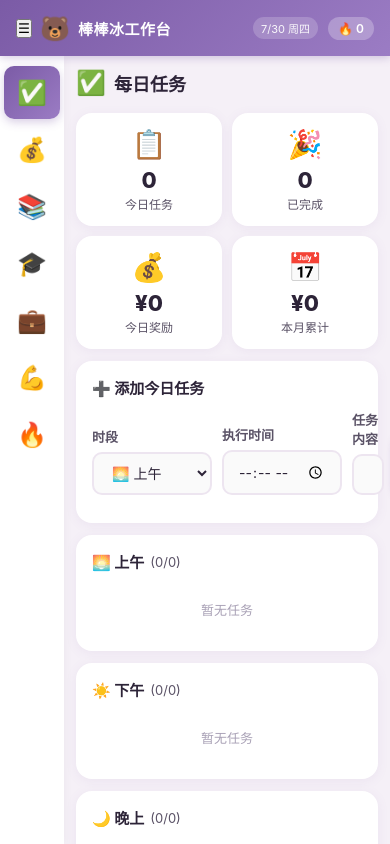
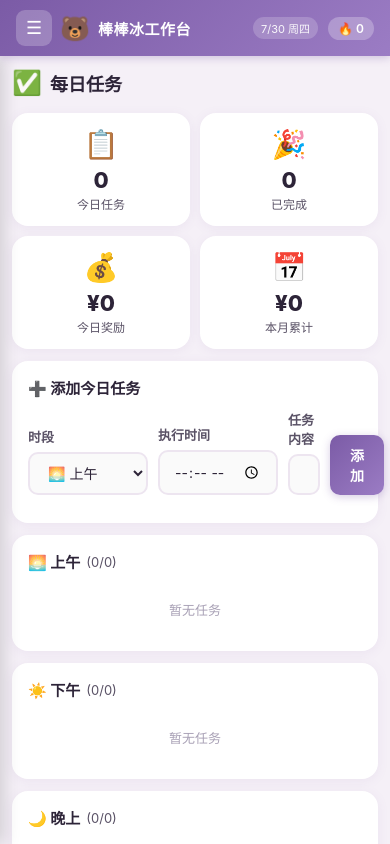
Before and after one commit to Emma13273/bangbangbing-workbench, a plain HTML site: page index.html in a window 390 px wide. Drawn offline with Linux system fonts and the light colour scheme.

Commit message:
v8: collapsible sidebar, job profile edit, official accounts, JD paragraph analyzer

```diff
--- a/css/style.css
+++ b/css/style.css
@@ -78,6 +78,26 @@ html, body {
     gap: 8px;
 }
 
+.hamburger {
+    background: rgba(255, 255, 255, 0.22);
+    border: none;
+    color: white;
+    font-size: 18px;
+    width: 36px;
+    height: 36px;
+    border-radius: 9px;
+    cursor: pointer;
+    display: flex;
+    align-items: center;
+    justify-content: center;
+    transition: background 0.2s;
+    flex-shrink: 0;
+}
+
+.hamburger:active {
+    background: rgba(255, 255, 255, 0.4);
+}
+
 .app-logo {
     font-size: 24px;
 }
@@ -117,7 +137,7 @@ html, body {
     overflow: hidden;
 }
 
-/* ---------- 左侧导航 ---------- */
+/* ---------- 左侧导航（抽屉式，可收起） ---------- */
 .sidebar {
     width: var(--sidebar-width);
     background: var(--bg-sidebar);
@@ -128,6 +148,33 @@ html, body {
     overflow-y: auto;
     flex-shrink: 0;
     box-shadow: 2px 0 8px rgba(0, 0, 0, 0.03);
+    position: fixed;
+    top: var(--topbar-height);
+    left: 0;
+    bottom: 0;
+    z-index: 95;
+    transform: translateX(-100%);
+    transition: transform 0.3s ease;
+}
+
+body.sidebar-open .sidebar {
+    transform: translateX(0);
+}
+
+.sidebar-backdrop {
+    position: fixed;
+    inset: 0;
+    top: var(--topbar-height);
+    background: rgba(45, 36, 56, 0.4);
+    z-index: 90;
+    opacity: 0;
+    visibility: hidden;
+    transition: opacity 0.3s ease;
+}
+
+body.sidebar-open .sidebar-backdrop {
+    opacity: 1;
+    visibility: visible;
 }
 
 .nav-item {
@@ -172,6 +219,14 @@ html, body {
     overflow-y: auto;
     padding: 16px;
     -webkit-overflow-scrolling: touch;
+    transition: margin-left 0.3s ease;
+}
+
+/* 桌面端：侧边栏展开时内容右移，避免被固定抽屉遮挡 */
+@media (min-width: 769px) {
+    body.sidebar-open .content {
+        margin-left: var(--sidebar-width);
+    }
 }
 
 /* ---------- 通用组件 ---------- */
@@ -938,22 +993,23 @@ html, body {
 /* ---------- 响应式 ---------- */
 @media (max-width: 768px) {
     .sidebar {
-        width: var(--sidebar-width-mobile);
-        padding: 10px 4px;
+        width: 210px;
+        padding: 12px 8px;
+        box-shadow: 4px 0 16px rgba(0, 0, 0, 0.15);
     }
 
     .nav-item {
-        justify-content: center;
-        padding: 12px 8px;
+        justify-content: flex-start;
+        padding: 12px 14px;
     }
 
     .nav-label {
-        display: none;
+        display: inline;
     }
 
     .nav-icon {
-        font-size: 24px;
-        width: auto;
+        font-size: 22px;
+        width: 28px;
     }
 
     .app-title {
```
